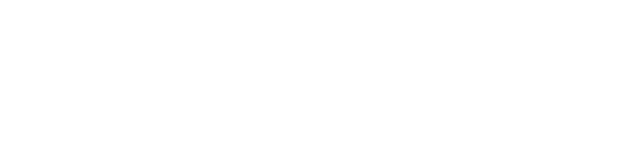
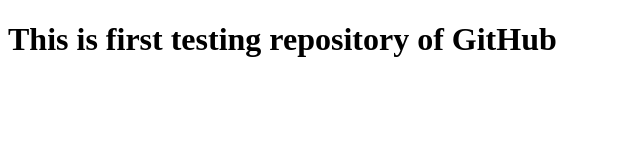
Before and after one commit to ubaig54/TestGit, a plain HTML site: page index.html in a window 1280 px wide. Shown: the whole page, without its empty margins (0-640 px from the left). Drawn offline with Linux system fonts and the light colour scheme.

Commit message:
h1 added in index

```diff
--- a/index.html
+++ b/index.html
@@ -7,6 +7,6 @@
     <title>TestGit</title>
 </head>
 <body>
-
+    <h1>This is first testing repository of GitHub</h1>
 </body>
 </html>
```
